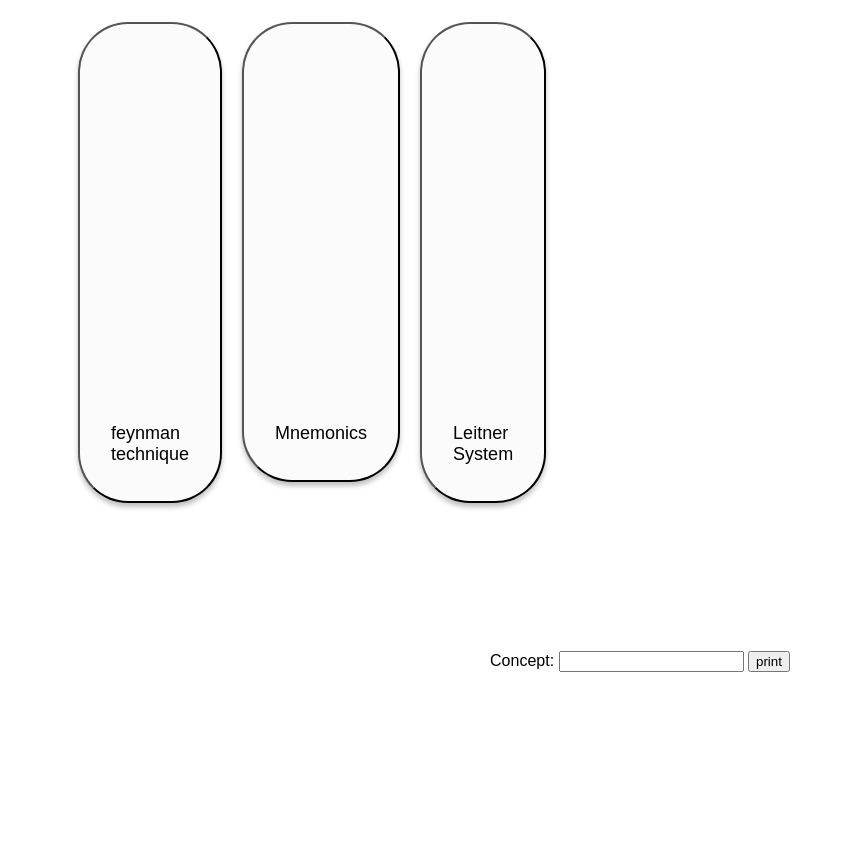
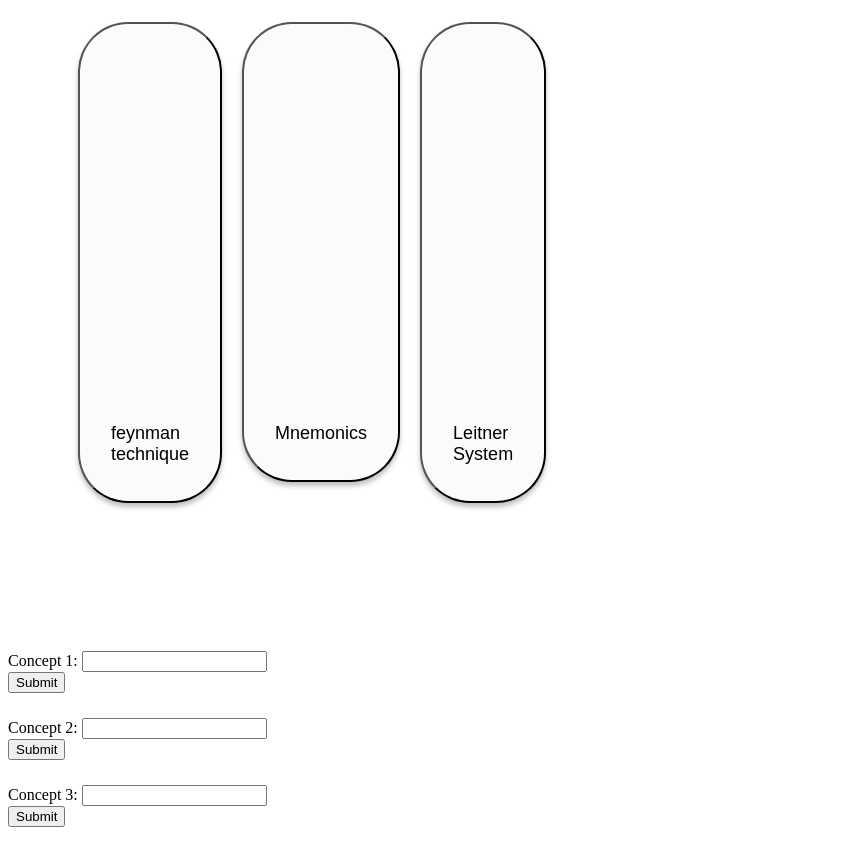
Before and after one commit to Jude-Shorbaji/HackRU, a plain HTML site: page mainPage.html in a window 1280 px wide. Shown: the part 186-1038 px from the top of the page, without its empty margins (0-848 px from the left). Before the commit the page ends 866 px from the top, so only its background shows below. Drawn offline with Linux system fonts and the light colour scheme; a web font is replaced by a local one.

Commit message:
Update mainPage.html

```diff
--- a/mainPage.html
+++ b/mainPage.html
@@ -40,11 +40,32 @@
         </div>
       </section>
       <script src="./countdown.js"></script>
-<!––Creates an input field for the user to enter the concepts they wish to study-->
-    <form id="form">
-        Concept: <input type="text" id="input">
-        <button type="button" onclick="storeInput()">print</button>
-    </form>
+
+    <label>Concept 1: </label>
+    <input id="Input1"><br>
+    <button id="Submit1">Submit</button>
+
+    <section class="Concept1">
+    <h6 id="H61"></h6>
+    </section>
+
+    <label>Concept 2: </label>
+    <input id="Input2"><br>
+    <button id="Submit2">Submit</button>
+
+    <section class="Concept2">
+    <h6 id="H62"></h6>
+    </section>
+
+    <label>Concept 3: </label>
+    <input id="Input3"><br>
+    <button id="Submit3">Submit</button>
+
+    <section class="Concept3">
+    <h6 id="H63"></h6>
+    </section>
+
+    <script src="mainPage.js"></script>
 
 
 </body>
```
